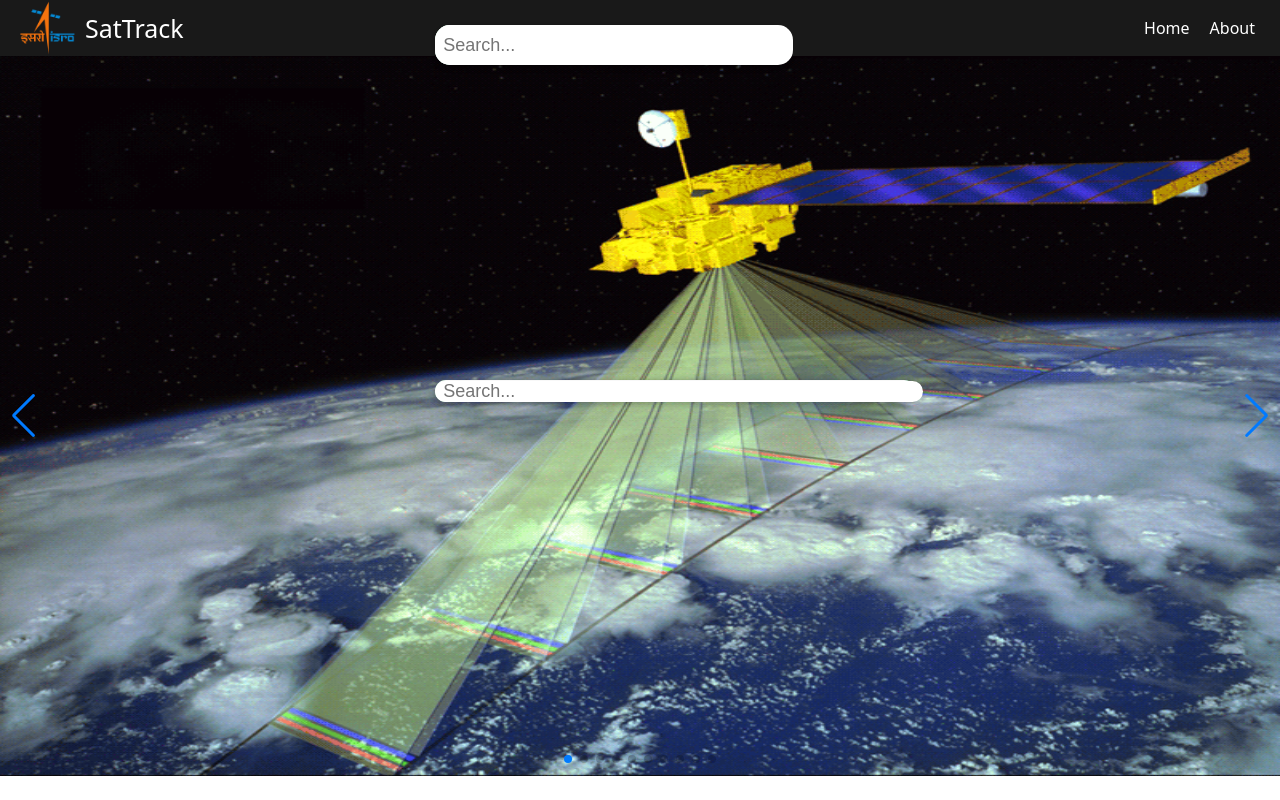
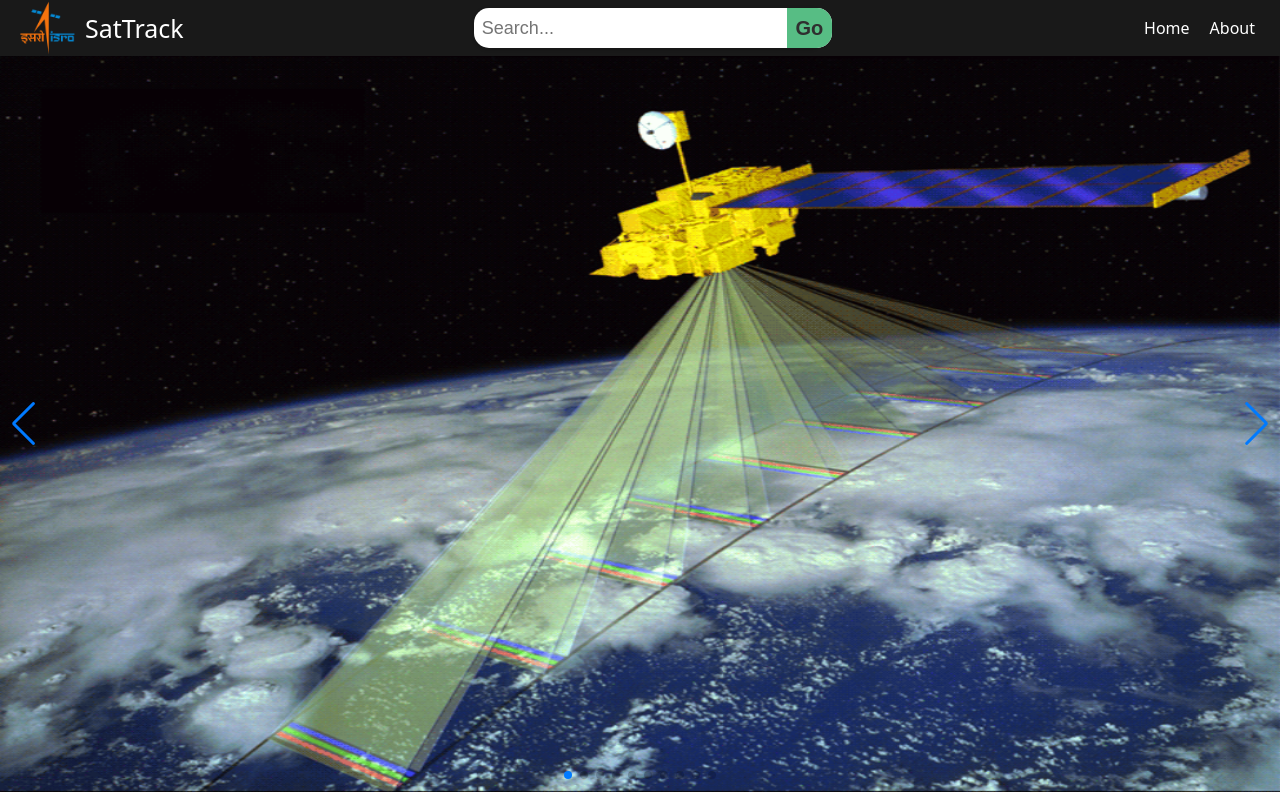
Before and after one commit to ilovetensor/sat-track, a Django app: page / in a window 1280 px wide. Run offline with Django 4.2, Linux system fonts and the light colour scheme; parts of the project's set-up code (start-up, migrations or seed data) failed here and were passed over; some libraries are stand-ins or nearby versions.

Commit message:
remove search

```diff
--- a/templates/search.html
+++ b/templates/search.html
@@ -22,17 +22,6 @@
             <div class="swiper-pagination"></div>
         </div>
     </div>
-    <div class="search-container">
-        <form class="form-container">
-            <div class="searchInput">
-                <input id="search" type="text" placeholder="Search..." autofocus required />
-                <button type="submit">Go</button>
-                <div class="resultBox">
-                </div>
-                <div class="icon"><i class="fas fa-search"></i></div>
-            </div>
-        </form>
-    </div>
 </div>
 <script type='module'>
 
@@ -52,104 +41,16 @@
             prevEl: ".swiper-button-prev",
         },
     });
-    const searchInput = document.querySelector(".searchInput");
-    const input = searchInput.querySelector("input");
-    const resultBox = searchInput.querySelector(".resultBox");
-    const icon = searchInput.querySelector(".icon");
-    let linkTag = searchInput.querySelector("a");
-    let webLink;
-
-    // if user press any key and release
-    let suggestions;
-    input.onkeyup = (e) => {
-        let userData = e.target.value; //user enetered data
-        let emptyArray = [];
-        if (userData) {
-            let data1 = searchWord(userData);
-            let suggestions = data1['sat_list'];
-            let norad_list = data1['id_dict'];
-
-            emptyArray = suggestions;
-
-            emptyArray = emptyArray.map((data) => {
-                // passing return data inside li tag
-                let tag1 = "{% url 'list_view' %}";
-                let url = tag1 + `/${norad_list[data]}`;
-
-                return data = `<li><a href = "${url}">` + data + `</a></li>`;
-            });
-            console.log(emptyArray);
-
-            searchInput.classList.add("active"); //show autocomplete box
-            showSuggestions(emptyArray);
-            let allList = resultBox.querySelectorAll("li");
-            for (let i = 0; i < allList.length; i++) {
-                //adding onclick attribute in all li tag
-                allList[i].setAttribute("onclick", "select(this)");
-            }
-        } else {
-            searchInput.classList.remove("active"); //hide autocomplete box
-        }
-    };
-
-    function searchWord(word) {
-
-        let suggestions;
-
-        $.ajax({
-            url: "{% url 'search_word' %}",
-            type: "GET",
-            async: false,
-            dataType: "json",
-            data: { 'word': word },
-            success: (data) => {
-                suggestions = data;
-            }
-        });
-        return (suggestions);
-    }
-
-    function showSuggestions(list) {
-        let listData;
-        if (!list.length) {
-            userValue = inputBox.value;
-            listData = '<li>' + userValue + '</li>';
-        } else {
-            listData = list.join("");
-        }
-        resultBox.innerHTML = listData;
-    }
-    function select(e) {
-        input.value = e.innerHTML;
-    }
 </script>
 
-
-
-
-
 <style>
-    @import url('https://fonts.googleapis.com/css2?family=Poppins:wght@200;300;400;500;600;700&display=swap');
-
-    :root {
-        --rad: 15px;
-        --dur: .3s;
-        --color-dark: #2f2f2f;
-        --color-light: #fff;
-        --color-brand: #57bd84;
-        --font-fam: 'Lato', sans-serif;
-        --height: 5rem;
-        --btn-width: 75px;
-        --bez: cubic-bezier(0, 0, 0.43, 1.49);
-    }
-
     .main-container {
-        height: 90vh;
+        height: 92vh;
         position: relative;
     }
 
     .container {
-        height: 90vh;
+        height: 92vh;
     }
 
     .swiper {
@@ -174,118 +75,6 @@
         background-position: center;
         background-size: cover;
     }
-
-    .search-container {
-        position: absolute;
-        top: 45%;
-        left: 34%;
-        z-index: 1000;
-    }
-
-    .searchInput {
-        background: #fff;
-        width: 100%;
-        border-radius: 15px;
-        position: relative;
-        box-shadow: 0px 1px 5px 3px rgba(0, 0, 0, 0.12);
-    }
-
-    .searchInput input {
-        height: 55px;
-        width: 100%;
-        outline: none;
-        border: none;
-        border-radius: 15px;
-        padding: 0 60px 0 20px;
-        font-size: 18px;
-        box-shadow: 0px 1px 5px rgba(0, 0, 0, 0.1);
-    }
-
-
-
-    .searchInput .resultBox {
-        padding: 0;
-        opacity: 0;
-        pointer-events: none;
-        max-height: 280px;
-        overflow-y: auto;
-    }
-
-    .searchInput.active .resultBox {
-        opacity: 1;
-        pointer-events: auto;
-    }
-
-    .resultBox li {
-        list-style: none;
-        padding: 8px 12px;
-        display: none;
-        width: 100%;
-        cursor: pointer;
-    }
-
-    .searchInput.active .resultBox li {
-        display: block;
-    }
-
-    .searchInput.active .resultBox li a {
-        text-decoration: none;
-        color: black;
-    }
-
-    .resultBox li:hover {
-        background: #efefef;
-    }
-
-    form {
-        position: relative;
-        width: 30rem;
-        background: var(--color-brand);
-        border-radius: var(--rad);
-    }
-
-    input,
-    button {
-        height: 55px;
-
-        font-size: 20px;
-        border: 0;
-        color: var(--color-dark);
-
-    }
-
-    input[type="search"] {
-        outline: 0;
-        width: 100%;
-        background: var(--color-light);
-        padding: 0 1.6rem;
-        border-radius: var(--rad);
-        appearance: none;
-        transition: all var(--dur) var(--bez);
-        transition-property: width, border-radius;
-        z-index: 1;
-        position: relative;
-    }
-
-    button {
-        display: none;
-        position: absolute;
-        top: 0;
-        right: 0;
-        width: 75px;
-        font-weight: bold;
-        background: var(--color-brand);
-        border-radius: 0 15px 15px 0;
-    }
-
-    input:not(:placeholder-shown) {
-        border-radius: var(--rad) 0 0 var(--rad);
-        width: calc(100% - var(--btn-width));
-
-        +button {
-            display: block;
-        }
-    }
 </style>
 
 {% endblock content %}
```
Also changed, not shown: templates/sensors.html (+6 -6 lines).
